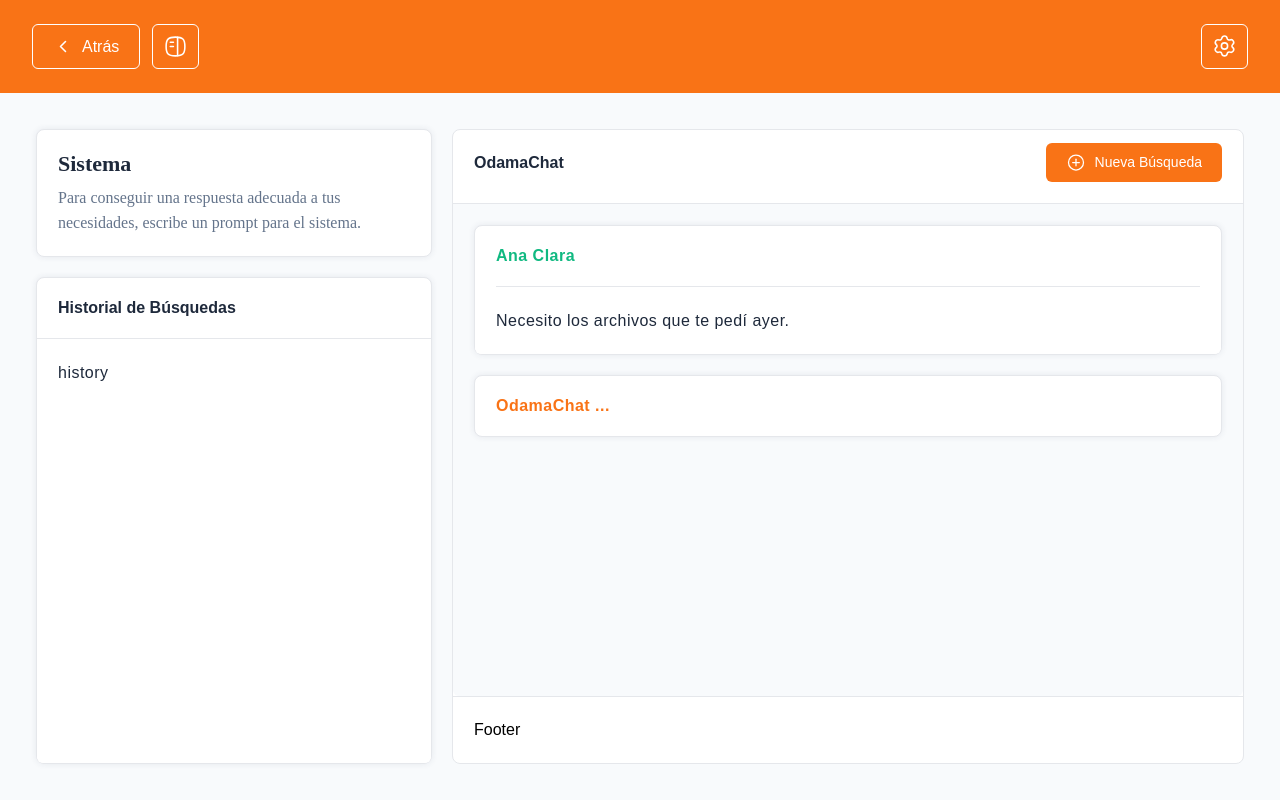
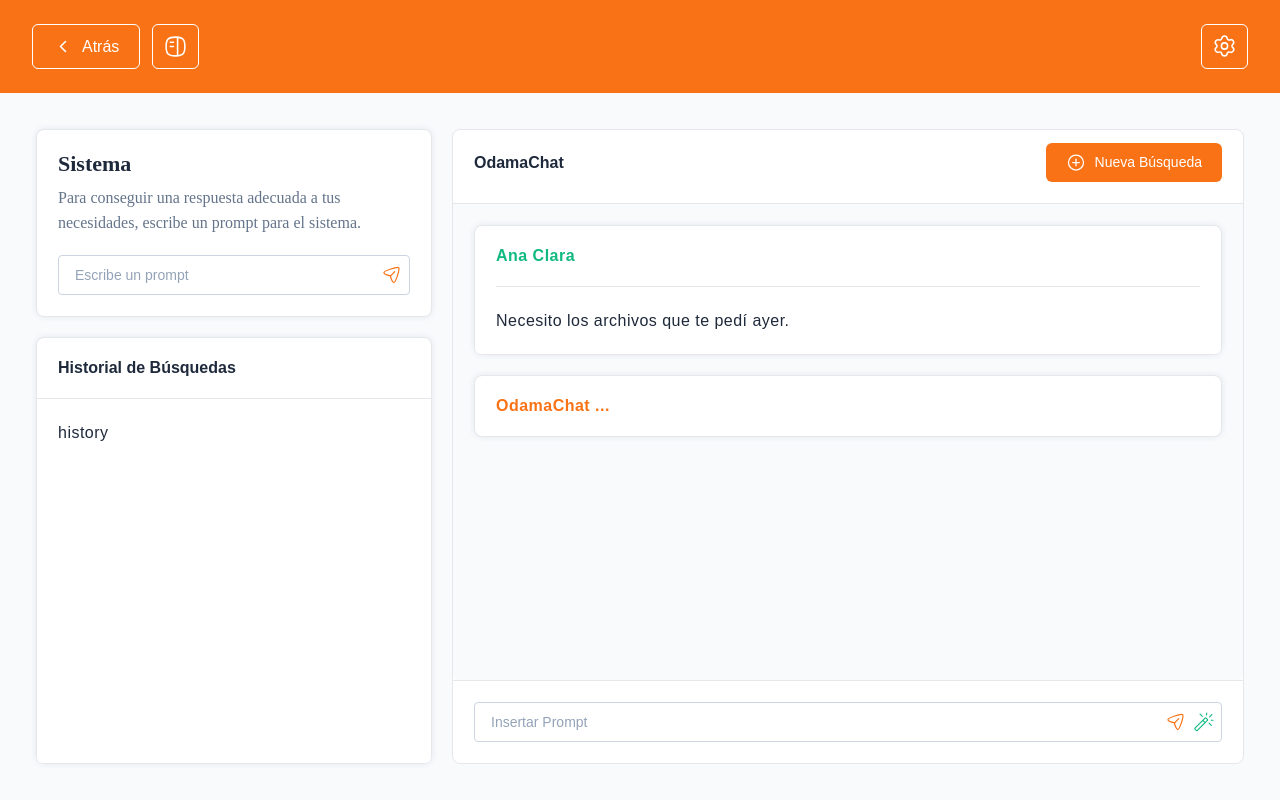
Before and after one commit to jesusjames/chat-gpt-odama, a React (Create React App) app: page / in a window 1280 px wide. Built offline with nearby package versions, Linux system fonts and the light colour scheme; a web font is replaced by a local one.

Commit message:
Integration Input component ui-element

```diff
--- a/src/modules/ChatModule/components/Chat/Chat.tsx
+++ b/src/modules/ChatModule/components/Chat/Chat.tsx
@@ -1,6 +1,6 @@
 import { memo, useMemo } from 'react'
-import { Button, Card, CardContent, CardFooter, CardHeader } from '../../../../ui-element'
-import { PlusIcon } from '../../../../icons';
+import { Button, Card, CardContent, CardFooter, CardHeader, Input } from '../../../../ui-element'
+import { MagicIcon, PlusIcon } from '../../../../icons';
 
 type Props = {}
 
@@ -33,7 +33,9 @@ const Chat = (props: Props) => {
                     </Card>
                 </div>
             </CardContent>
-            <CardFooter>Footer</CardFooter>
+            <CardFooter>
+                <Input placeholder='Insertar Prompt' iconTwo={<MagicIcon />} />
+            </CardFooter>
         </Card>
     )
 }
--- a/src/modules/ChatModule/components/SystemCard/SystemCard.tsx
+++ b/src/modules/ChatModule/components/SystemCard/SystemCard.tsx
@@ -1,6 +1,6 @@
 import classNames from 'classnames';
 import { memo } from 'react'
-import { Card } from '../../../../ui-element';
+import { Card, Input } from '../../../../ui-element';
 
 import './SystemCard.tailwind.css';
 
@@ -23,6 +23,7 @@ const SystemCard = ({
                 {/* TO DO: general Text component ui-element */}
                 <h3 className={classesTitle}>{title}</h3>
                 <p className={classesDescription}>{description}</p>
+                <Input className='mt-3' placeholder='Escribe un prompt' />
             </div>
         </Card>
     )
--- a/src/ui-element/Input/Input.tsx
+++ b/src/ui-element/Input/Input.tsx
@@ -18,7 +18,8 @@ const Input = ({
     onActionButton,
     ...restOfProps
 }: InputProps) => {
-    const classes = classNames('input', className);
+    const classesContainer = classNames('relative', className);
+    const classes = classNames('input');
 
     const refInput = useRef<HTMLInputElement>(null);
 
@@ -37,7 +38,7 @@ const Input = ({
     }, [onActionButton]);
 
     return (
-        <div className='relative'>
+        <div className={classesContainer}>
             <input className={classes} {...restOfProps} onKeyDown={keyDownEnter} ref={refInput}/>
             <div className='absolute top-2.5 right-0 flex flex-row gap-2 mr-2'>
                 {iconOne && (
```
